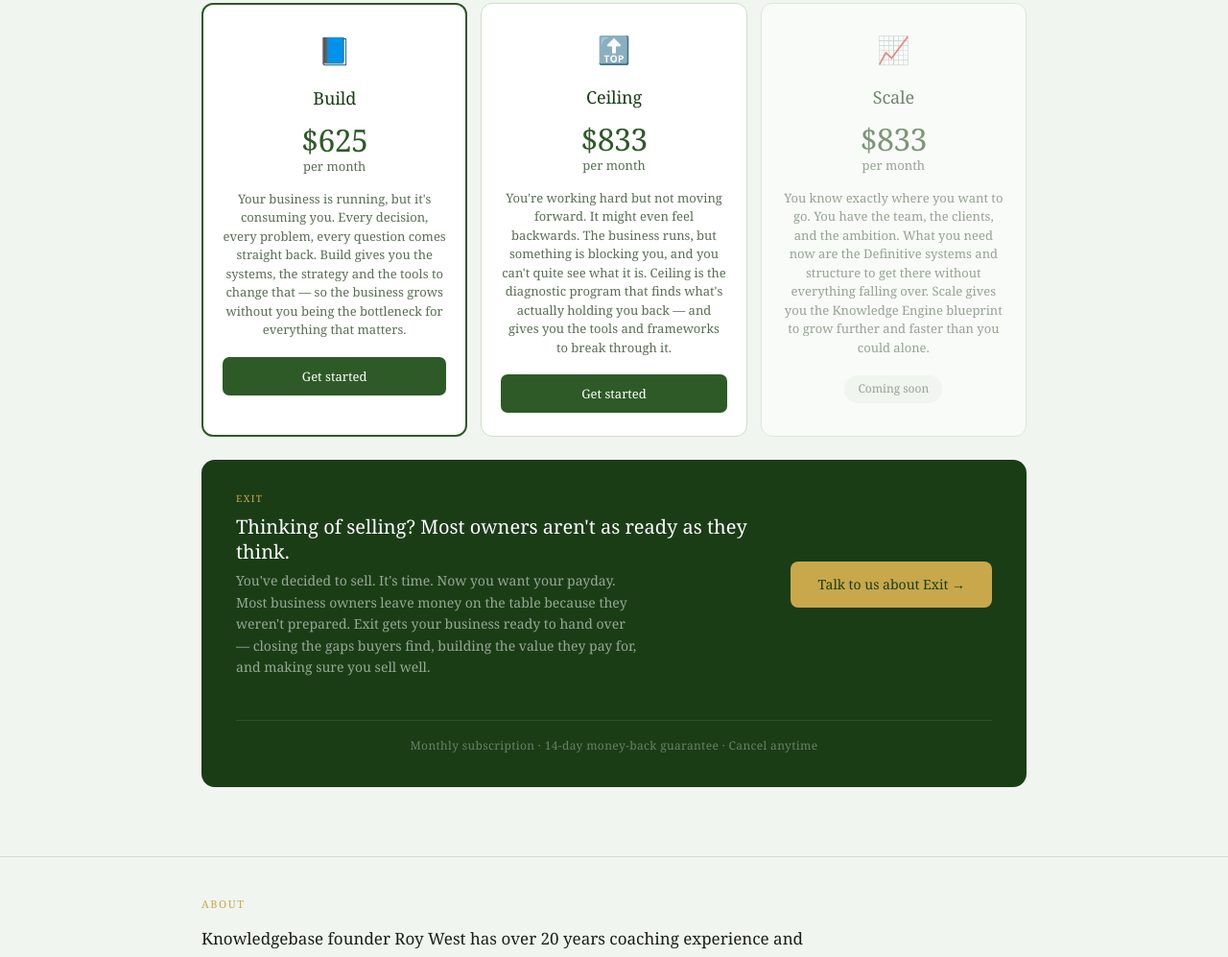
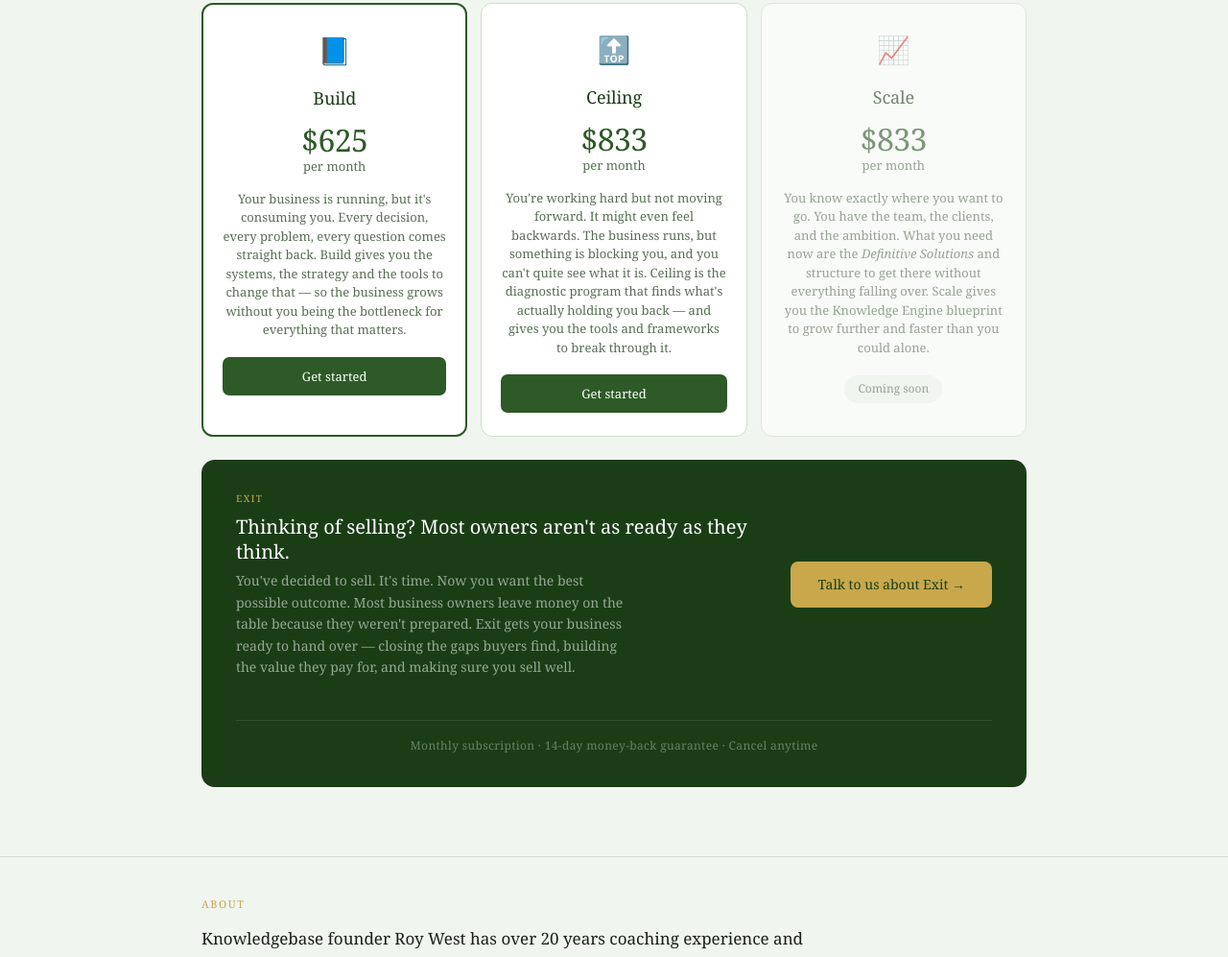
Before and after one commit to Reposiitoned/SheridanLegal, a plain HTML site: page index.html in a window 1280 px wide. Shown: the part 2392-3389 px from the top of the page at 96% size. Drawn offline with Linux system fonts and the light colour scheme.

Commit message:
add index

```diff
--- a/index.html
+++ b/index.html
@@ -4,7 +4,7 @@
 <meta charset="UTF-8">
 <meta name="viewport" content="width=device-width, initial-scale=1.0">
 <title>Knowledgebase — The Knowledge Engine for serious business owners</title>
-<meta name="description" content="Knowledgebase is the Knowledge Engine that turns expert advice into Definitive systems, measurable KPIs, and a business that runs without depending on any single person.">
+<meta name="description" content="Knowledgebase is the Knowledge Engine that turns expert advice into Definitive Solutions, measurable KPIs, and a business that runs without depending on any single person.">
 <style>
   :root {
     --forest: #2d5a27;
@@ -558,7 +558,7 @@
         <div class="price-name">Scale</div>
         <div class="price-amount">$833</div>
         <div class="price-period">per month</div>
-        <div class="price-desc">You know exactly where you want to go. You have the team, the clients, and the ambition. What you need now are the Definitive systems and structure to get there without everything falling over. Scale gives you the Knowledge Engine blueprint to grow further and faster than you could alone.</div>
+        <div class="price-desc">You know exactly where you want to go. You have the team, the clients, and the ambition. What you need now are the <em>Definitive Solutions</em> and structure to get there without everything falling over. Scale gives you the Knowledge Engine blueprint to grow further and faster than you could alone.</div>
         <span class="price-coming">Coming soon</span>
       </div>
     </div>
@@ -568,7 +568,7 @@
         <div class="exit-banner-left">
           <div class="exit-banner-eyebrow">Exit</div>
           <div class="exit-banner-title">Thinking of selling? Most owners aren't as ready as they think.</div>
-          <div class="exit-banner-body">You've decided to sell. It's time. Now you want your payday. Most business owners leave money on the table because they weren't prepared. Exit gets your business ready to hand over — closing the gaps buyers find, building the value they pay for, and making sure you sell well.</div>
+          <div class="exit-banner-body">You've decided to sell. It's time. Now you want the best possible outcome. Most business owners leave money on the table because they weren't prepared. Exit gets your business ready to hand over — closing the gaps buyers find, building the value they pay for, and making sure you sell well.</div>
         </div>
         <a href="mailto:hello@knowledgebase.business?subject=Exit program enquiry&body=I'm interested in the Exit program and would like to have a conversation with Roy." class="btn-exit">Talk to us about Exit →</a>
       </div>
```
